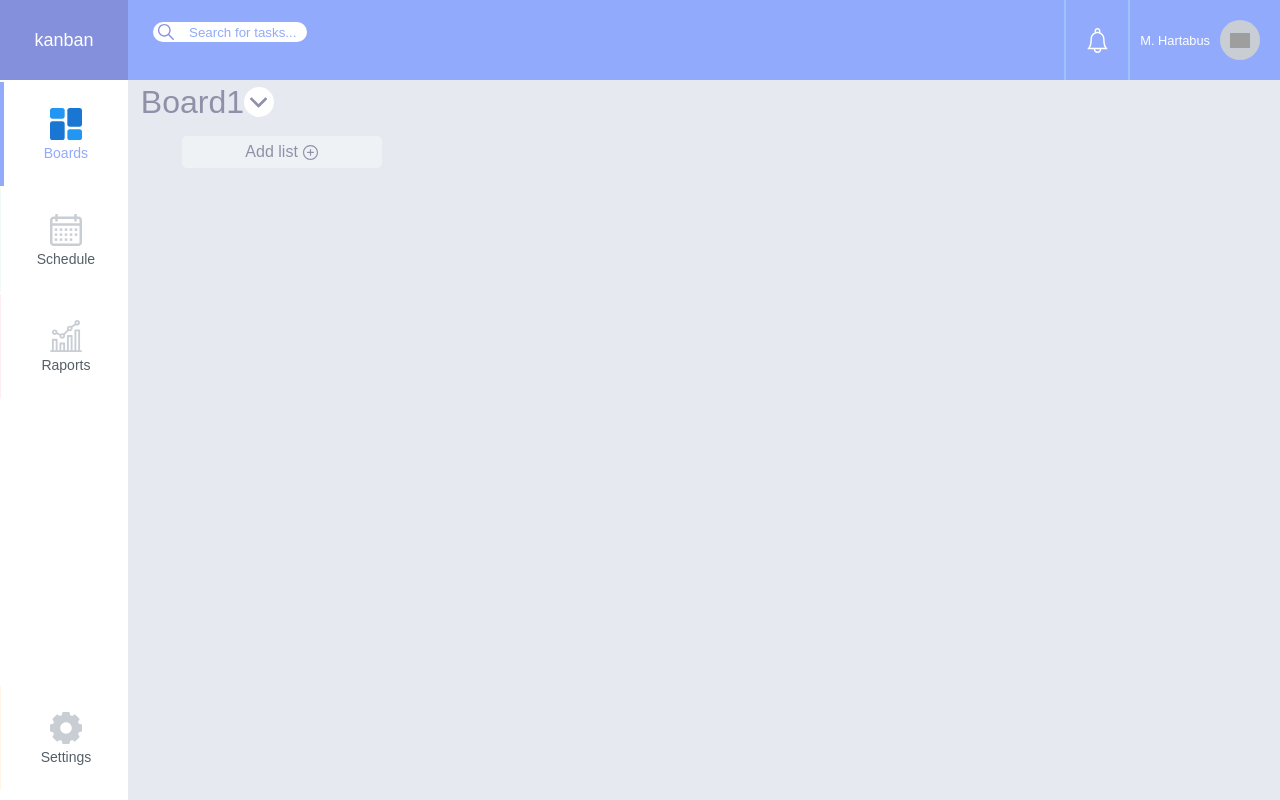
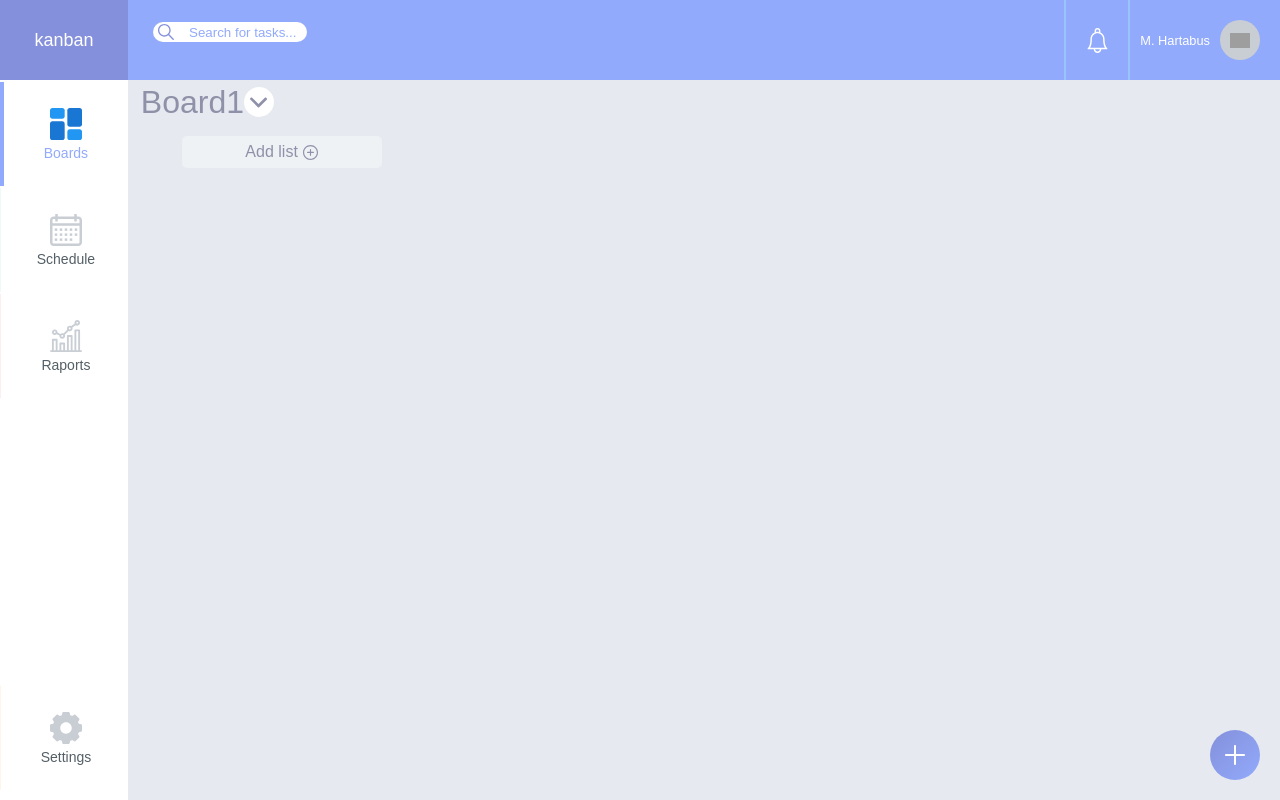
Before and after one commit to Paaka/TypeScriptProject, a React (Create React App) app in the folder project/: page / in a window 1280 px wide. Built offline with nearby package versions, Linux system fonts and the light colour scheme; grey boxes are pictures that could not be loaded.

Commit message:
Added modal

```diff
--- a/project/src/components/atoms/MainInput.tsx
+++ b/project/src/components/atoms/MainInput.tsx
@@ -1,5 +1,6 @@
 import styled, { css } from 'styled-components';
 import Sizes from '../../constants/Sizes';
+import allColors from '../../constants/allColors';
 
 interface IMainInput {
     isForm?: boolean;
@@ -25,7 +26,7 @@ const MainInput = styled.input<IMainInput>`
     ${({ isForm }) =>
         isForm &&
         css`
-            border-bottom: 2px solid royalblue;
+            border-bottom: 2px solid ${allColors.darkGrey};
             border-radius: 0px;
 
             &:focus {
--- /dev/null
+++ b/project/src/components/organisms/BoardFormModal.tsx
@@ -0,0 +1,116 @@
+import React, { useState } from 'react';
+import styled from 'styled-components';
+import allColors from '../../constants/allColors';
+import DivImage from '../atoms/DivImage';
+import Button from '../atoms/Buttons/Button';
+import MainInput from '../atoms/MainInput';
+
+interface IActive {
+    isActive: boolean;
+}
+
+const AddButton = styled.div`
+    display: flex;
+    justify-content: center;
+    align-items: center;
+    position: fixed;
+    bottom: 1.25rem;
+    right: 1.25rem;
+    height: 50px;
+    width: 50px;
+    background-image: linear-gradient(
+        to right bottom,
+        ${allColors.mediumBlue},
+        ${allColors.lightBlue}
+    );
+    border-radius: 50px;
+    transition: 0.2s all;
+`;
+
+const Modal = styled.div<IActive>`
+    position: fixed;
+    top: 0;
+    right: 0;
+    height: 100vh;
+    width: 30vw;
+    background-color: white;
+    transition: all 0.25s;
+    transform: translateX(${(props) => (props.isActive ? '0%' : '100%')});
+    border-left: 2px solid ${allColors.darkGrey};
+    padding: 10px;
+    display: flex;
+    flex-direction: column;
+    align-items: center;
+`;
+
+const StyledButton = styled(Button)`
+    background-image: linear-gradient(
+        to right bottom,
+        ${allColors.mediumBlue},
+        ${allColors.lightBlue}
+    );
+    margin-top: 10px;
+    cursor: pointer;
+`;
+
+const CloseButtonWrapper = styled.div`
+    width: 100%;
+    display: flex;
+    justify-content: flex-end;
+`;
+
+const FormWrapper = styled.div`
+    display: flex;
+    flex-direction: column;
+    align-items: center;
+    margin-top: 4rem;
+    width: 80%;
+`;
+
+const BoardFormModal = () => {
+    const [isOpen, setIsOpen] = useState(false);
+    const [inputedValue, setInputedValue] = useState('');
+
+    const toggleIsOpen = () => {
+        setIsOpen(!isOpen);
+    };
+
+    const setInputedText = (e: React.ChangeEvent<HTMLInputElement>) => {
+        setInputedValue(e.target.value);
+    };
+
+    const addBoardHandler = () => {
+        console.log(inputedValue);
+        setInputedValue('');
+    };
+
+    return (
+        <>
+            <AddButton onClick={toggleIsOpen}>
+                <DivImage
+                    imagePath={require('../../assets/SVGs/more.svg')}
+                ></DivImage>
+            </AddButton>
+            <Modal isActive={isOpen}>
+                <CloseButtonWrapper>
+                    <DivImage
+                        imagePath={require('../../assets/SVGs/cancel.svg')}
+                        onClick={toggleIsOpen}
+                    />
+                </CloseButtonWrapper>
+                <FormWrapper>
+                    <MainInput
+                        value={inputedValue}
+                        onChange={setInputedText}
+                        isForm
+                    ></MainInput>
+                    <StyledButton onClick={addBoardHandler}>
+                        Add Board
+                    </StyledButton>
+                </FormWrapper>
+            </Modal>
+        </>
+    );
+};
+
+export default BoardFormModal;
--- a/project/src/views/BoardView.tsx
+++ b/project/src/views/BoardView.tsx
@@ -10,6 +10,7 @@ import FormForList from '../components/molecules/FormForLists';
 import allColors from '../constants/allColors';
 import ListItem from '../components/organisms/ListItem';
 import BoardsList from '../components/molecules/BoardsList';
+import BoardFormModal from '../components/organisms/BoardFormModal';
 
 interface IWrapper {
     width: number;
@@ -45,6 +46,7 @@ const BoardView = () => {
                     return <ListItem key={list.ID} list={list} />;
                 })}
                 <FormForList />
+                <BoardFormModal />
             </ColumnWrapper>
         </MainTemplate>
     );
```
Also changed, not shown: project/src/assets/SVGs/more.svg (added).
